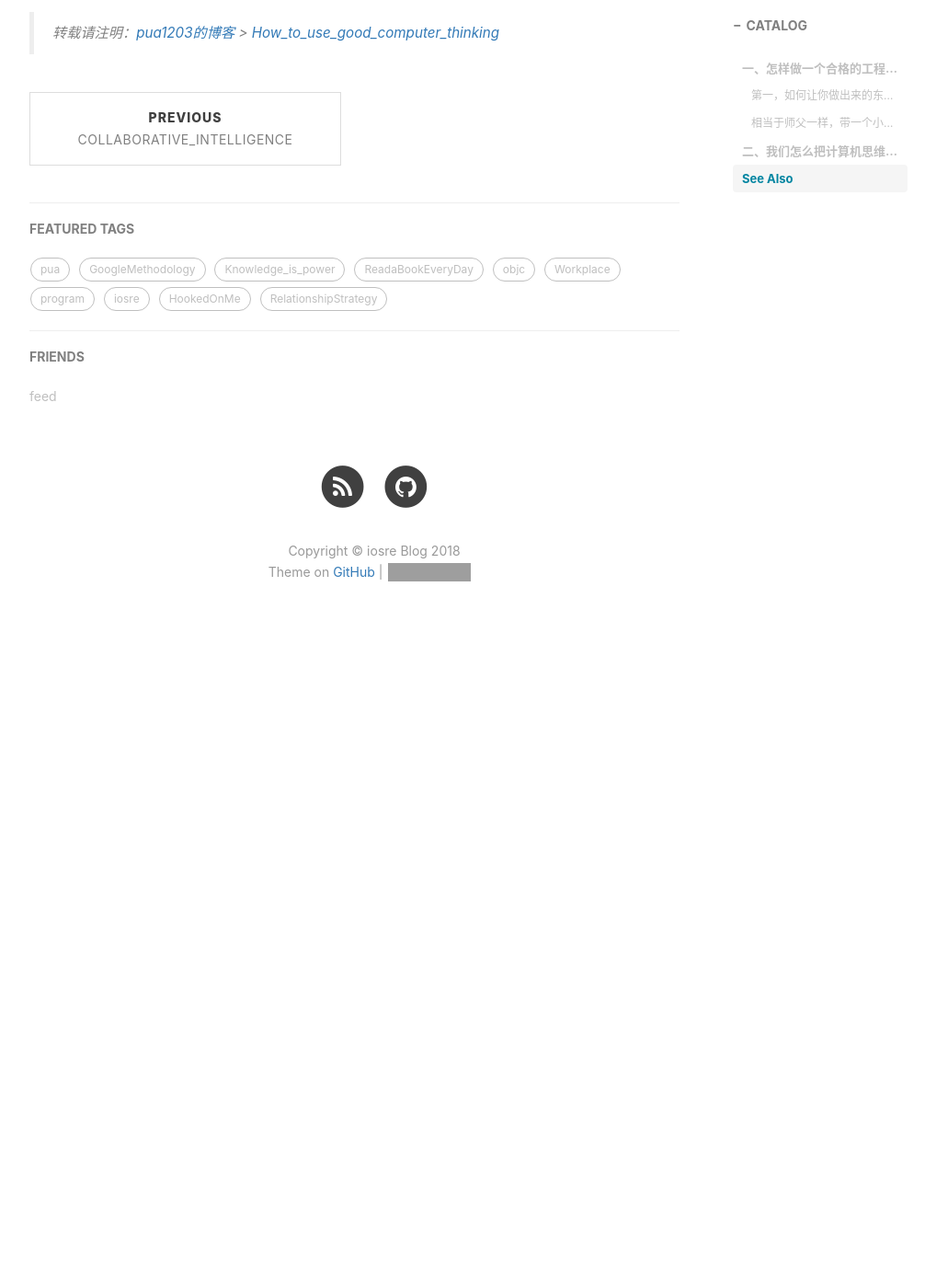
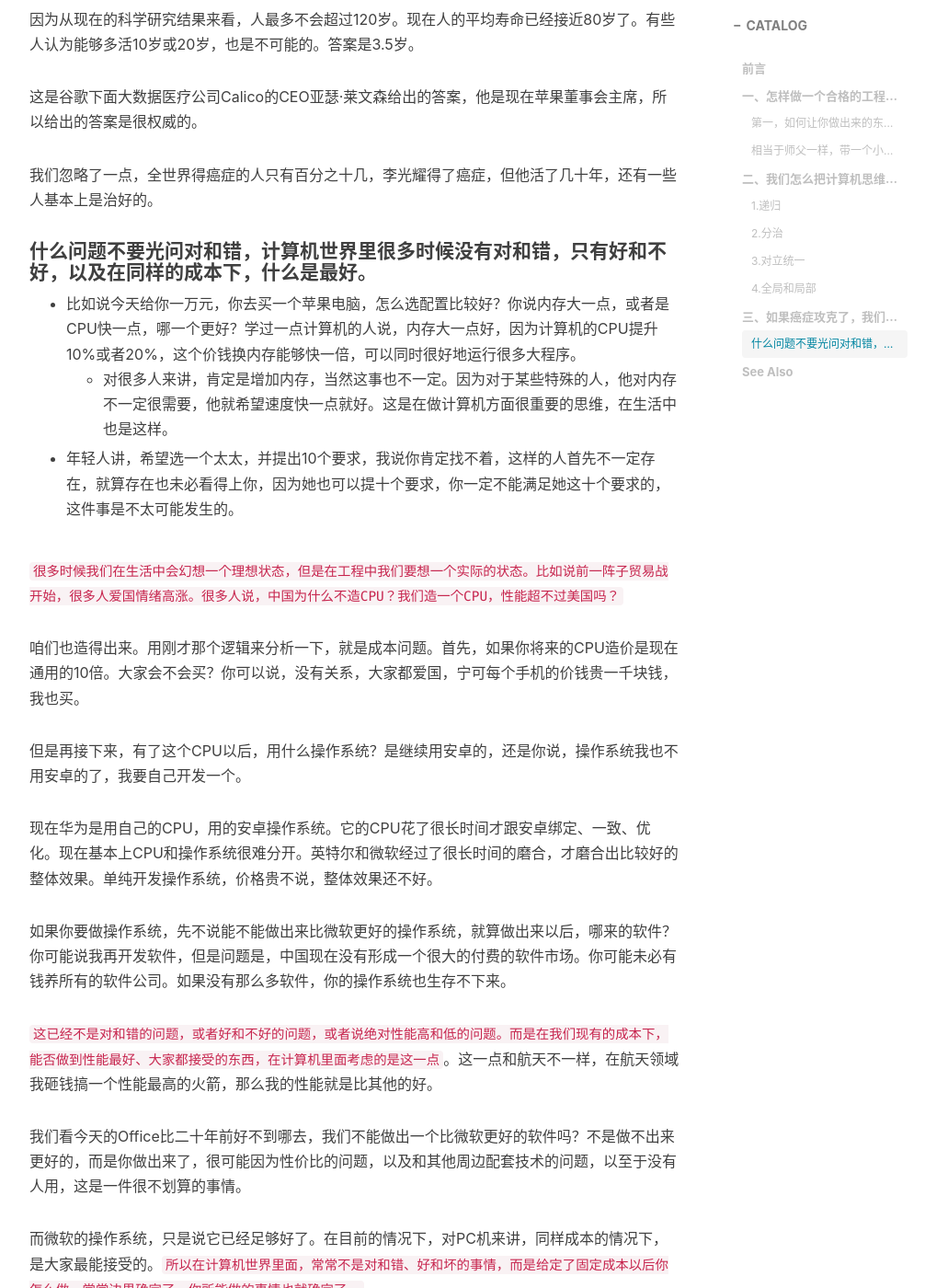
Before and after one commit to pua1203/pua1203.github.io, a Jekyll site: the page built from _posts/GoogleMethodology/2018-10-30-How_to_use_good_computer_thinking.md, in a window 1280 px wide and 1400 px high, scrolled down 6366 px. Shown: the whole window at 92% size, without its empty margins (233-1239 px from the left). Built offline with Jekyll 4.4.1, drawn with Linux system fonts in a browser that asks for light colours; nearby versions of some CDN libraries; comment, search, counter and statistics services are not loaded; before the commit the page ends 7092 px from its top, so only the background shows below that; some of the changed text lies outside the part shown; grey boxes are pictures that could not be loaded.

Commit message:
好的从业者要有成本和性能的意识，而不是简单的好坏、对错。

```diff
--- a/_posts/GoogleMethodology/2018-10-30-How_to_use_good_computer_thinking.md
+++ b/_posts/GoogleMethodology/2018-10-30-How_to_use_good_computer_thinking.md
@@ -8,6 +8,16 @@ catalog: true
 author: kunnan
 subtitle: 如何用好计算机思维?
 ---
+
+
+
+# 前言
+
+
+
+* `所以在计算机世界里面，常常不是对和错、好和坏的事情，而是给定了固定成本以后你怎么做，常常边界确定了，你所能做的事情也就确定了。` `好的从业者要有成本和性能的意识，而不是简单的好坏、对错。`
+
+
 
 ## 一、怎样做一个合格的工程师？
 
@@ -76,7 +86,7 @@ subtitle: 如何用好计算机思维?
 
 
 
-**1.递归**
+#### **1.递归**
 
 计算机里面有一个名词叫递归，还有一个名词叫分治。
 
@@ -106,7 +116,7 @@ subtitle: 如何用好计算机思维?
 
 `这是讲的递归，是很简单、很偷懒，也很有效的管理方式。很多人问我，你哪有时间干那么多事？我说很简单，就是授权，把自己的权限授权下去，给下面做一个榜样，下面被授权的人就按照你的模式来做事情了。`
 
-**2.分治**
+#### **2.分治**
 
 
 
@@ -124,37 +134,42 @@ subtitle: 如何用好计算机思维?
 
 
 
-**3.对立统一**
+#### **3.对立统一**
 
-在计算机里面，我讲了计算机的一些相互对立统一的关系，比如说我讲大和小的对立统一，快和慢的对立统一，多维度和单一维度的对立统一。计算机是一个网络效应，人常常是一个个体效应。
 
-今天我们讲人工智能，而计算机和人的一个很大的区别在于，人的思维是相对独立的，互相不影响的。计算机获得智能的方式是通过搜集到大量的数据、得到一个综合的结果，具有很强的网络效应。
+
+在计算机里面，我讲了计算机的一些相互对立统一的关系，比如说我讲大和小的对立统一，快和慢的对立统一，多维度和单一维度的对立统一。计算机是一个网络效应，人是个体效应。
+
+今天我们讲人工智能，而计算机和人的一个很大的区别在于，人的思维是相对独立的，互相不影响的，有合作意识的。计算机获得智能的方式是通过搜集到大量的数据、得到一个综合的结果，具有很强的网络效应（非连续性的）。
 
 这是一个很大的差别。这也是为什么在很多地方我们发现基于大数据的人工智能做的事情比人能做得好。同样，人如果脱离掉自己完全独立的、只考虑自己的做事方式，而能够兼顾很大的网络，也会得到很好的效果。
 
-**4.全局和局部**
+#### **4.全局和局部**
+
+
 
 我们经常会听说，有一支军队，赢了每一场战斗，输掉了整个战役。或者有的人，输了每一场战斗，但是赢了整个战役。人认识的世界是一个相对小的世界。
 
 比如说个位数，今天你认识起来没有问题，十位数也数得很清楚，但到了几千几万几亿的时候，是完全无感的。计算机要处理的世界比这个要大得多得多。
 
-举一个例子，你问一下世界上最大的数字是多少？有人会说无穷大，无穷大不是一个有意义的数字。10的一百次方，这个数字比全宇宙所有的基本粒子的数量不知道大多少亿倍。整个宇宙的粒子基本上也就是10的80次方。
+* 举一个例子，你问一下世界上最大的数字是多少？有人会说无穷大，无穷大不是一个有意义的数字。10的一百次方，这个数字比全宇宙所有的基本粒子的数量不知道大多少亿倍。整个宇宙的粒子基本上也就是10的80次方。
 
-今天计算机加密就需要一个非常大的素数，或者叫质数。计算机从一开始就是处理很大的数，它和人对大小的理解不一样。
+* 今天计算机加密就需要一个非常大的素数，或者叫质数。计算机从一开始就是处理很大的数，它和人对大小的理解不一样。
 
-很多时候我们说，抓大放小容易，但是人做事都是从小到大一点一点积攒，聚小变大。计算机做事和人做事的差别是什么？领导考虑问题和个人考虑问题有什么差别？前者基本上是自顶向下，先考虑一个非常大的整体，底下的东西都是不精确的，先把几个大的整体模块定义清楚，然后再往下一级一级地细化。
+**很多时候我们说，抓大放小容易，但是人做事都是从小到大一点一点积攒，聚小变大。计算机做事和人做事的差别是什么？领导考虑问题和个人考虑问题有什么差别？**
+
+`前者基本上是自顶向下，先考虑一个非常大的整体，底下的东西都是不精确的，先把几个大的整体模块定义清楚，然后再往下一级一级地细化。`
 
 这是计算机的做事方式。我们人做事常常是反过来。业余的人写作文，都是从细节开始一点一点写下去。比较专业的人写作，会先构思整个故事的情节。这就是业余人的做法和专业人的做法的差别。
 
-因为计算机精度有限，只有32位，甚至有些时候只有8位，怎么能表达一个数字？我们通常想，一个数字的表达越准确越好，你学数学的时候并不觉得位数是一个问题，如果你自己觉得算不过来了，老师会说，算到小数点后四位就可以了。
+** 因为计算机精度有限，只有32位，甚至有些时候只有8位，怎么能表达一个数字？**   我们通常想，一个数字的表达越准确越好，你学数学的时候并不觉得位数是一个问题，如果你自己觉得算不过来了，老师会说，算到小数点后四位就可以了。
 
 计算机中只有8位。如果表达一个数字，只有从0表达到255，如果要表达几万怎么办？或者一个8位的二进制能不能表达几十万？原则上来讲是可以的。在这里就要有一个牺牲，但在数量级上要保证基本是对的。
 
-接下来，如果只有八位，我只能保证数量级是对的。如果还有内存，可以再给你8位、16位，我可以保证数量级是对的，精度也是对的，这个计算机就合适了。计算机的世界是一个完全离散的世界，不是连续的，甚至不是精确的，它是一个大致的、在我们能够接受的误差范围内的工程的解决方案。
+接下来，如果只有八位，我只能保证数量级是对的。如果还有内存，可以再给你8位、16位，我可以保证数量级是对的，精度也是对的，这个计算机就合适了。`计算机的世界是一个完全离散的世界，不是连续的，甚至不是精确的，它是一个大致的、在我们能够接受的误差范围内的工程的解决方案。`
 
-我们在生活中常常也会遇到这样的问题，比如你跟朋友出去，他帮助你买火车票，花了1345块，你常常给他1350块，或者给他1400块。我们注意大，不要费工夫抠细节，如果细节抠得太细，有时候反而失去了我们本来能够掌握的一些大局，所以这是计算机的先大后小的关系。再讲它的小，有些时候精度特别高，用计算机算出来的世界上最大的素数，有几千万位，光数量级对了没有意义，那怎么办？
-
-首先在大致的范围内要确定，原来最大的素数已经到多少位了，现在要超过它，大概要到多少位。第二，它要把很多小的资源合并起来，处理一件大的事情。这就是它的大和小的辩证关系。
+* 我们在生活中常常也会遇到这样的问题，比如你跟朋友出去，他帮助你买火车票，花了1345块，你常常给他1350块，或者给他1400块。我们注意大，不要费工夫抠细节，如果细节抠得太细，有时候反而失去了我们本来能够掌握的一些大局，所以这是计算机的先大后小的关系。再讲它的小，有些时候精度特别高，用计算机算出来的世界上最大的素数，有几千万位，光数量级对了没有意义，那怎么办？
+  * 首先在大致的范围内要确定，原来最大的素数已经到多少位了，现在要超过它，大概要到多少位。第二，它要把很多小的资源合并起来，处理一件大的事情。这就是它的大和小的辩证关系。
 
 
 
@@ -162,13 +177,58 @@ subtitle: 如何用好计算机思维?
 
 
 
-所以，很多时候建议大家换一个思维方式，从上往下，从大往小来思考。先不要关注细节，大的局势定了以后，再关注细节。
+`所以，很多时候建议大家换一个思维方式，从上往下，从大往小来思考。先不要关注细节，大的局势定了以后，再关注细节。`
+
+
+
+
+
+## 三、如果癌症攻克了，我们人类的寿命会提高多少年？
+
+
+
+因为从现在的科学研究结果来看，人最多不会超过120岁。现在人的平均寿命已经接近80岁了。有些人认为能够多活10岁或20岁，也是不可能的。答案是3.5岁。
+
+
+
+这是谷歌下面大数据医疗公司Calico的CEO亚瑟·莱文森给出的答案，他是现在苹果董事会主席，所以给出的答案是很权威的。
+
+我们忽略了一点，全世界得癌症的人只有百分之十几，李光耀得了癌症，但他活了几十年，还有一些人基本上是治好的。
+
+
+
+#### 什么问题不要光问对和错，计算机世界里很多时候没有对和错，只有好和不好，以及在同样的成本下，什么是最好。
+
+* 比如说今天给你一万元，你去买一个苹果电脑，怎么选配置比较好？你说内存大一点，或者是CPU快一点，哪一个更好？学过一点计算机的人说，内存大一点好，因为计算机的CPU提升10%或者20%，这个价钱换内存能够快一倍，可以同时很好地运行很多大程序。
+  * 对很多人来讲，肯定是增加内存，当然这事也不一定。因为对于某些特殊的人，他对内存不一定很需要，他就希望速度快一点就好。这是在做计算机方面很重要的思维，在生活中也是这样。
+
+* 年轻人讲，希望选一个太太，并提出10个要求，我说你肯定找不着，这样的人首先不一定存在，就算存在也未必看得上你，因为她也可以提十个要求，你一定不能满足她这十个要求的，这件事是不太可能发生的。
+
+`很多时候我们在生活中会幻想一个理想状态，但是在工程中我们要想一个实际的状态。比如说前一阵子贸易战开始，很多人爱国情绪高涨。很多人说，中国为什么不造CPU？我们造一个CPU，性能超不过美国吗？`
+
+
+
+咱们也造得出来。用刚才那个逻辑来分析一下，就是成本问题。首先，如果你将来的CPU造价是现在通用的10倍。大家会不会买？你可以说，没有关系，大家都爱国，宁可每个手机的价钱贵一千块钱，我也买。
+
+但是再接下来，有了这个CPU以后，用什么操作系统？是继续用安卓的，还是你说，操作系统我也不用安卓的了，我要自己开发一个。
+
+现在华为是用自己的CPU，用的安卓操作系统。它的CPU花了很长时间才跟安卓绑定、一致、优化。现在基本上CPU和操作系统很难分开。英特尔和微软经过了很长时间的磨合，才磨合出比较好的整体效果。单纯开发操作系统，价格贵不说，整体效果还不好。
+
+如果你要做操作系统，先不说能不能做出来比微软更好的操作系统，就算做出来以后，哪来的软件？你可能说我再开发软件，但是问题是，中国现在没有形成一个很大的付费的软件市场。你可能未必有钱养所有的软件公司。如果没有那么多软件，你的操作系统也生存不下来。
+
+`这已经不是对和错的问题，或者好和不好的问题，或者说绝对性能高和低的问题。而是在我们现有的成本下，能否做到性能最好、大家都接受的东西，在计算机里面考虑的是这一点`。这一点和航天不一样，在航天领域我砸钱搞一个性能最高的火箭，那么我的性能就是比其他的好。
+
+我们看今天的Office比二十年前好不到哪去，我们不能做出一个比微软更好的软件吗？不是做不出来更好的，而是你做出来了，很可能因为性价比的问题，以及和其他周边配套技术的问题，以至于没有人用，这是一件很不划算的事情。
+
+而微软的操作系统，只是说它已经足够好了。在目前的情况下，对PC机来讲，同样成本的情况下，是大家最能接受的。`所以在计算机世界里面，常常不是对和错、好和坏的事情，而是给定了固定成本以后你怎么做，常常边界确定了，你所能做的事情也就确定了。`
 
 
 
 
 
 
+
+通过讲这些，希望能够给大家回答两个问题，第一，为什么不能做一个取代英特尔或者ARM的芯片？有时候我们觉得理工男很爱钻牛角尖，因为他们只想到一面。而这恰恰是我们这一节课要改变的，`好的从业者要有成本和性能的意识，而不是简单的好坏、对错。`
 
 
 
```
